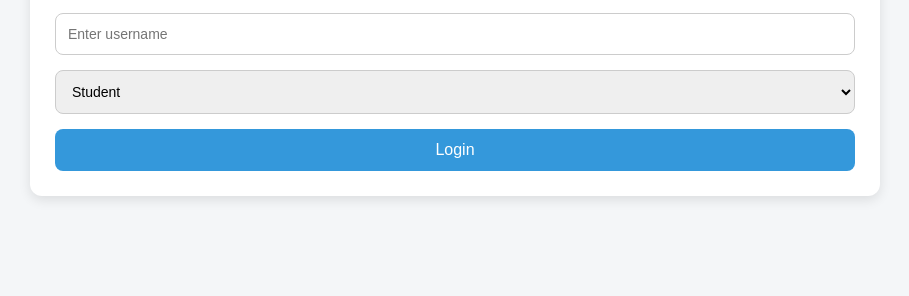
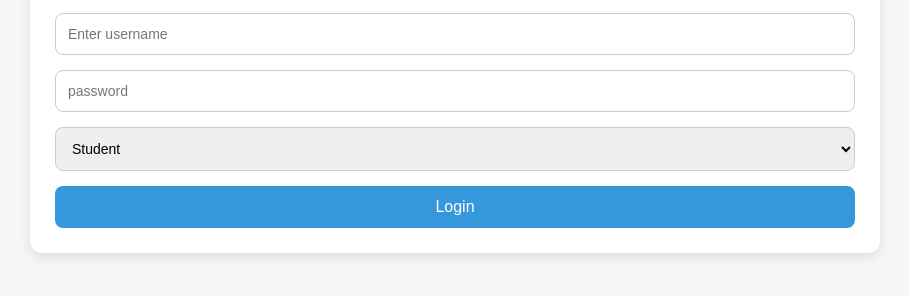
Before and after one commit to himanshu-xyz24/hostal_complaint_system, a plain HTML site: page index.html in a window 1280 px wide. Shown: the part 126-422 px from the top of the page, without its empty margins (185-1094 px from the left). Drawn offline with Linux system fonts and the light colour scheme.

Commit message:
Update index.html

```diff
--- a/index.html
+++ b/index.html
@@ -13,6 +13,7 @@
       <h1>🔑 Login</h1>
       <form id="loginForm">
         <input type="text" id="username" placeholder="Enter username" required>
+        <input type ="password" id="password" placeholder="password" required>
         <select id="role">
           <option value="student">Student</option>
           <option value="admin">Admin</option>
```
